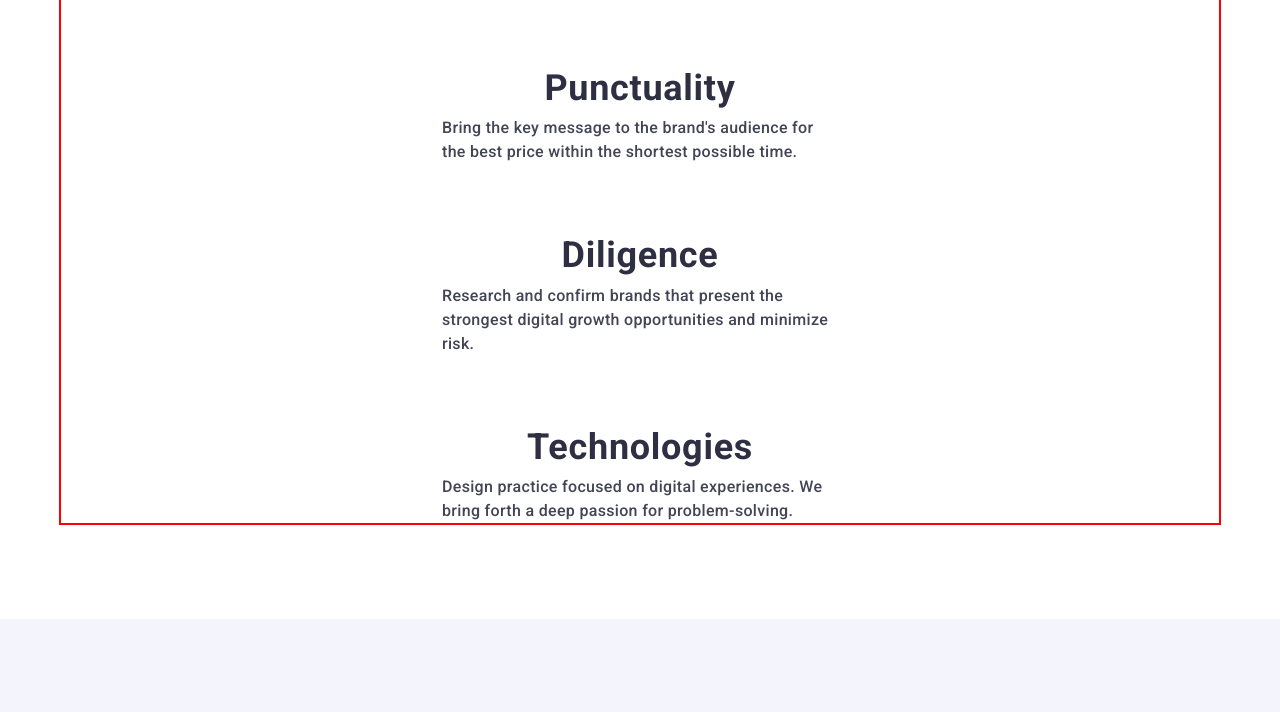
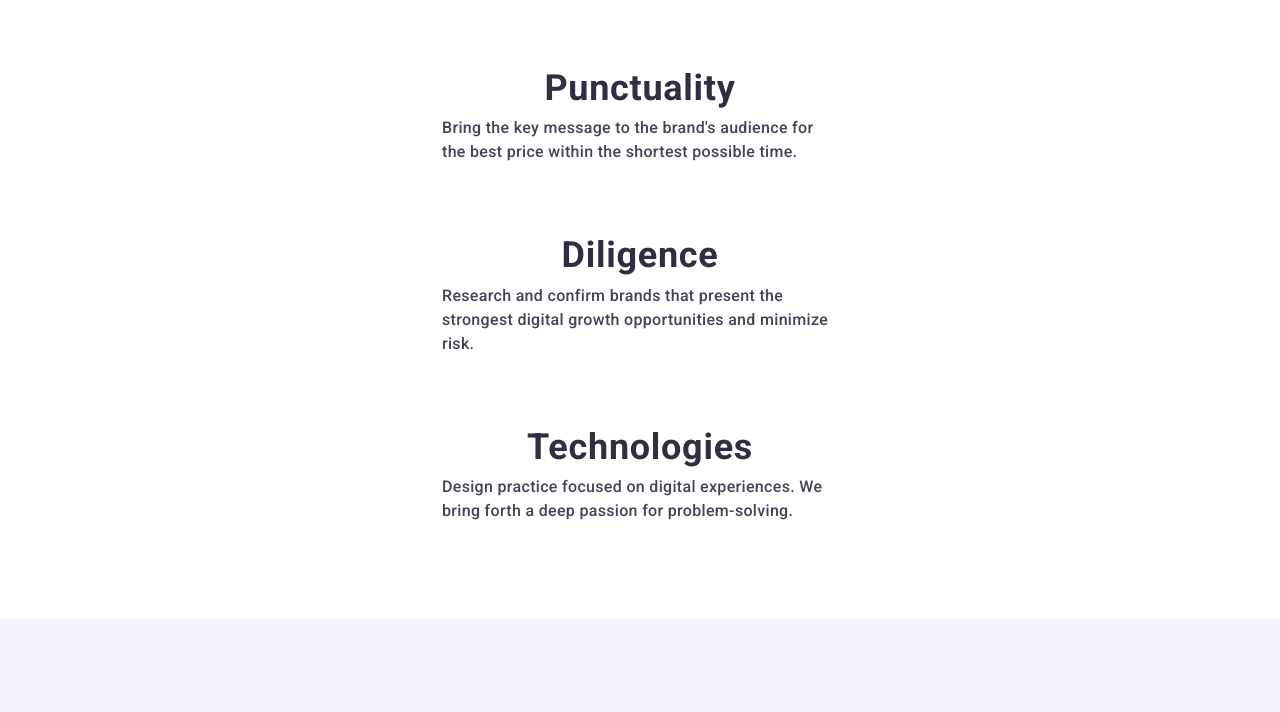
Before and after one commit to yurichh/goit-markup-hw-06, a plain HTML site: page index.html in a window 1280 px wide. Shown: the part 695-1407 px from the top of the page. Drawn offline with nearby package versions, Linux system fonts and the light colour scheme.

Commit message:
Update styles.css

```diff
--- a/css/styles.css
+++ b/css/styles.css
@@ -70,9 +70,9 @@ body {
 }
 .container {
   width: 100%;
-  max-width: 1158px;
+  max-width: 428px;
   margin: 0 auto;
-  outline: 2px solid red;
+  /* outline: 2px solid red; */
   padding: 0 16px;
 }
 
```
